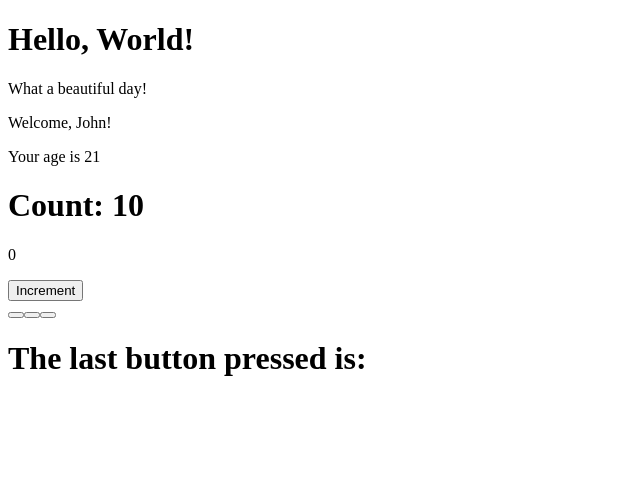
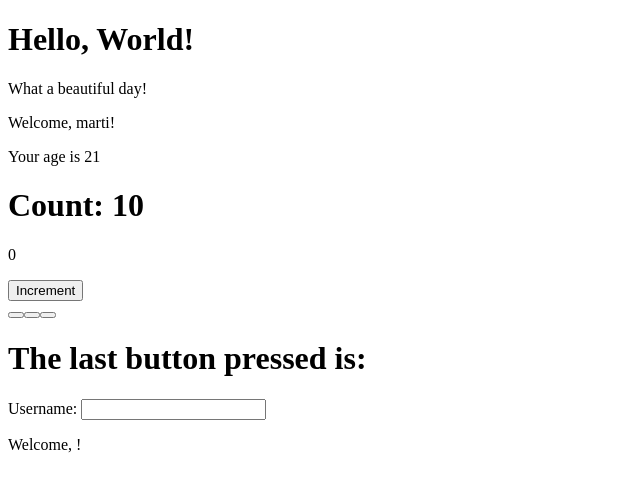
Before and after one commit to Martybb01/react-exercises, a React (Create React App) app: page / in a window 1280 px wide. Shown: the top 490 px of the page, without its empty margins (0-640 px from the left). Built offline with nearby package versions, Linux system fonts and the light colour scheme.

Commit message:
add form component + render Welcome component

```diff
--- a/src/App.js
+++ b/src/App.js
@@ -1,8 +1,10 @@
 import React from "react";
+import { Age } from "./Age";
 import { ClickCounter } from "./ClickCounter";
 import { ClickTracker } from "./ClickTracker";
 import { Counter } from "./Counter";
 import { Hello } from "./Hello";
+import { InteractiveWelcome } from "./InteractiveWelcome";
 import { Welcome } from "./Welcome";
 
 export class App extends React.Component {
@@ -10,10 +12,12 @@ export class App extends React.Component {
     return (
       <div>
         <Hello />
-        <Welcome name="John" />
+        <Welcome name="marti" />
+        <Age age={21} />
         <Counter />
         <ClickCounter initialValue={0} incrementBy={1} />
         <ClickTracker />
+        <InteractiveWelcome />
       </div>
     );
   }
--- /dev/null
+++ b/src/InteractiveWelcome.js
@@ -0,0 +1,27 @@
+import React from "react";
+import { Welcome } from "./Welcome";
+
+export class InteractiveWelcome extends React.Component {
+  state = {
+    username: "",
+  };
+  handleUsername = (event) => {
+    const name = event.target.name;
+    const value = event.target.value;
+    this.setState({ [name]: value });
+  };
+  render() {
+    return (
+      <div>
+        <label>Username: </label>
+        <input
+          name="username"
+          value={this.state.username}
+          type="text"
+          onChange={this.handleUsername}
+        ></input>
+        <Welcome name={this.state.username} />
+      </div>
+    );
+  }
+}
--- a/src/Welcome.js
+++ b/src/Welcome.js
@@ -5,10 +5,7 @@ export class Welcome extends React.Component {
   render() {
     return (
       <div>
-        <p>
-          Welcome, {this.props.name === "John" && this.props.name}!
-          <Age age={21} />
-        </p>
+        <p>Welcome, {this.props.name}!</p>
       </div>
     );
   }
```
